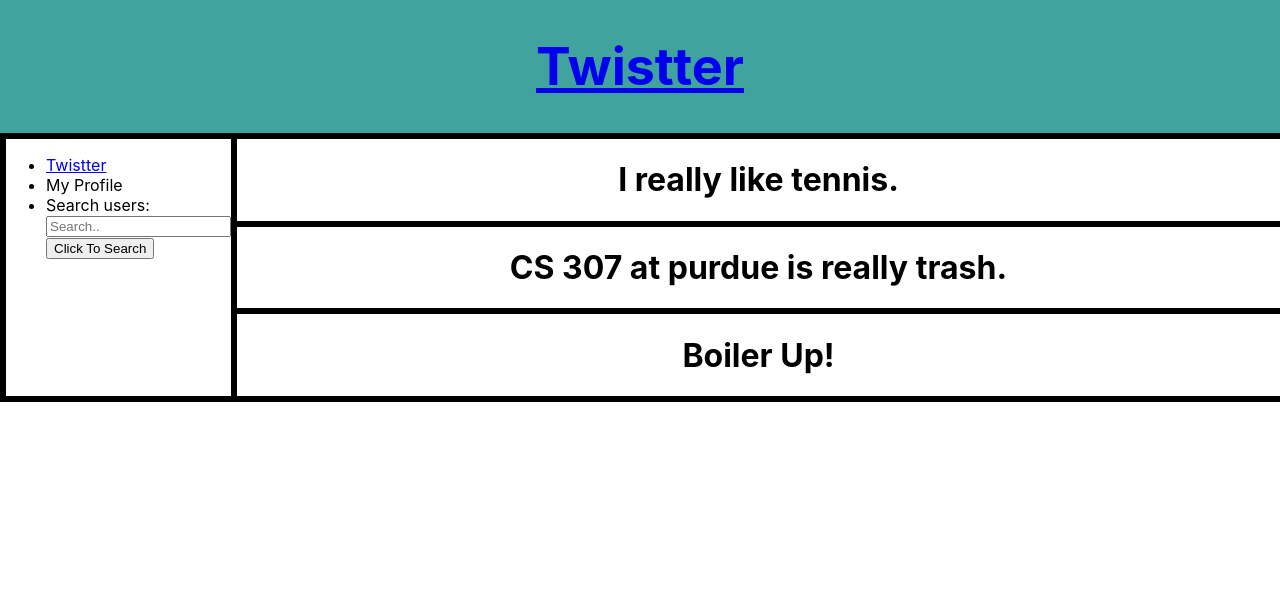
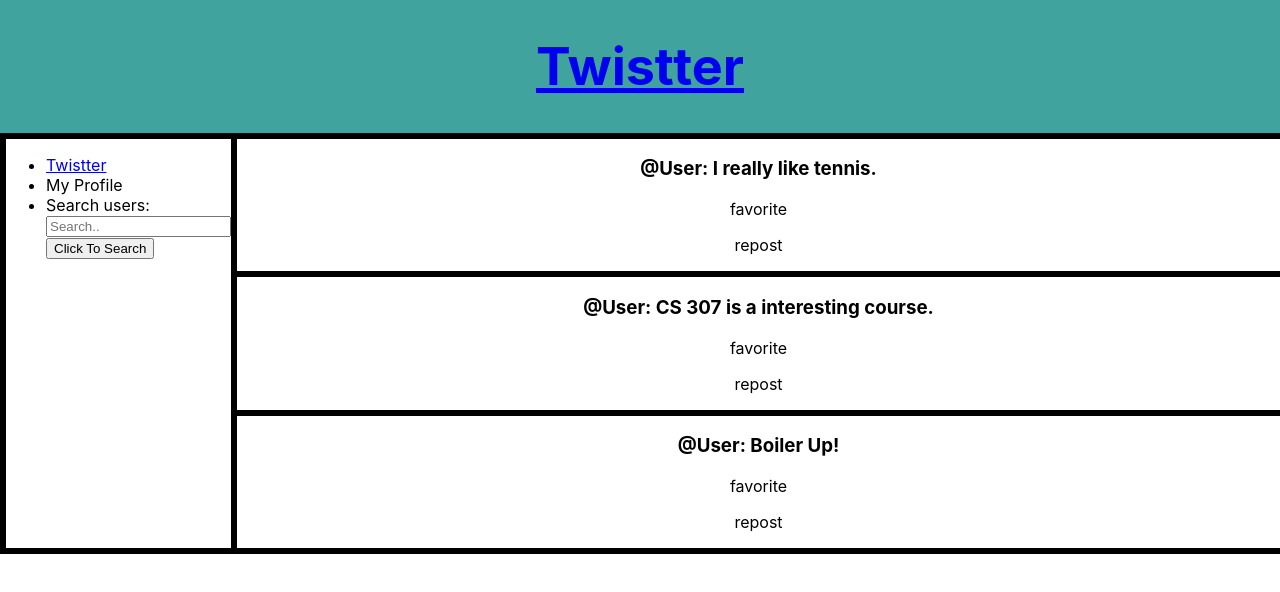
Before and after one commit to aniamb/twistter-307, a React (Create React App) app in the folder twistter/: page /timeline in a window 1280 px wide. Shown: the top 592 px of the page. Built offline with nearby package versions, Linux system fonts and the light colour scheme.

Commit message:
resizing of timeline

```diff
--- a/twistter/src/Timeline.js
+++ b/twistter/src/Timeline.js
@@ -43,13 +43,19 @@ class Timeline extends Component{
                   </div>
                   <div className="microOrder">
                     <div className="microblogs">
-                      <h1> I really like tennis. </h1>
+                      <h3> @User: I really like tennis. </h3>
+                      <p> favorite </p>
+                      <p> repost </p>
                     </div>
                     <div className="microblogs">
-                      <h1> CS 307 at purdue is really trash. </h1>
+                      <h3> @User: CS 307 is a interesting course. </h3>
+                      <p> favorite </p>
+                      <p> repost </p>
                     </div>
                     <div className="microblogs">
-                      <h1> Boiler Up! </h1>
+                      <h3> @User: Boiler Up! </h3>
+                      <p> favorite </p>
+                      <p> repost </p>
                     </div>
                   </div>
                 </div>
```
